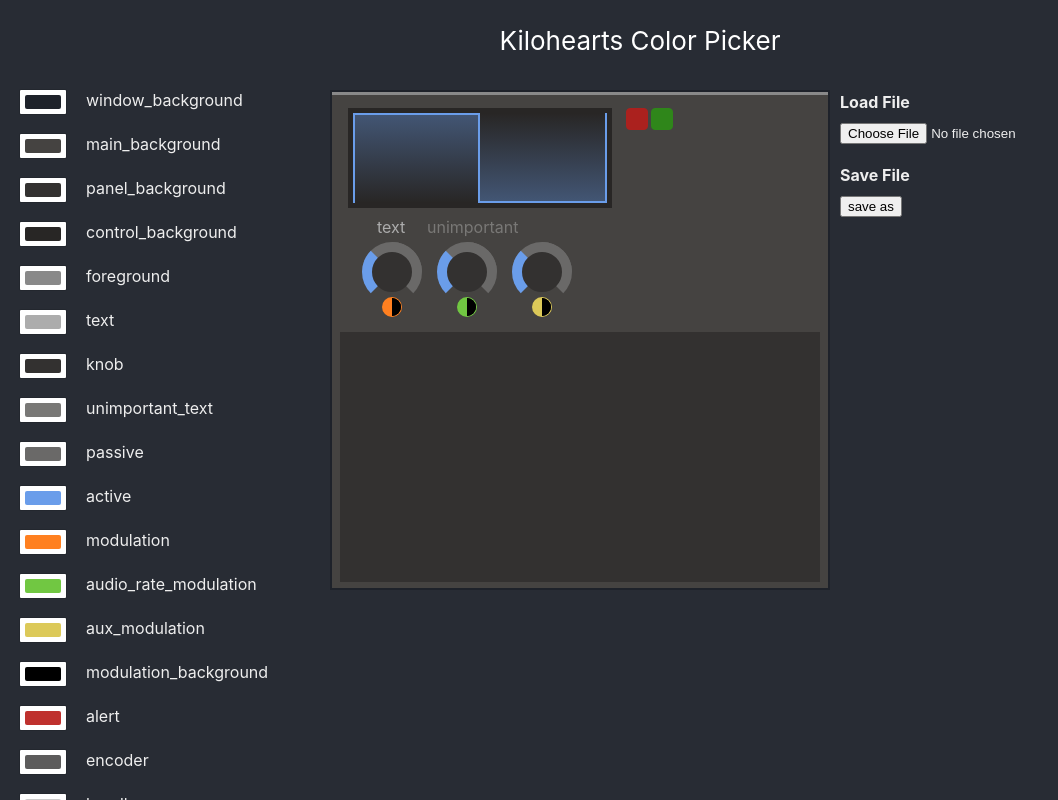
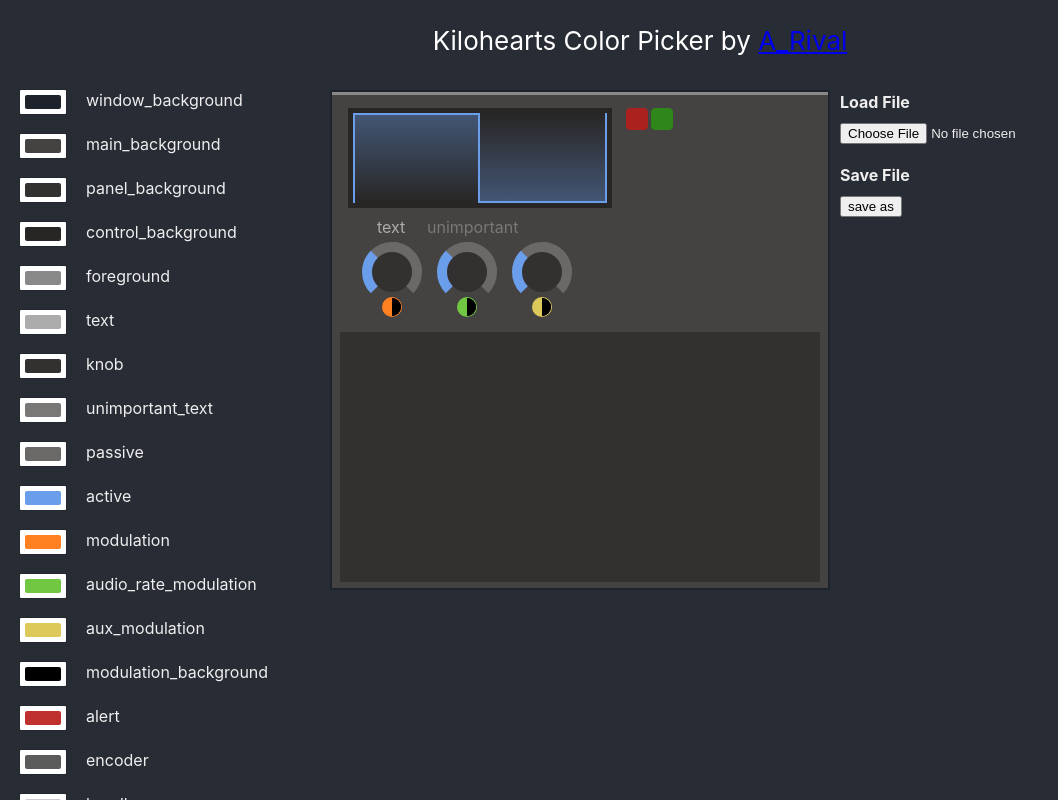
Before and after one commit to ARival/Kilocolor, a React (Create React App) app: page / in a window 1280 px wide. Shown: the whole page, without its empty margins (0-1058 px from the left). Built offline with nearby package versions, Linux system fonts and the light colour scheme.

Commit message:
added credit to title

```diff
--- a/src/App.js
+++ b/src/App.js
@@ -33,7 +33,7 @@
   return (
     <div className="App">
       <header className="App-header">
-        <p>Kilohearts Color Picker</p>
+        <p>Kilohearts Color Picker by <a href="https://twitter.com/8bitpimp" target="_blank">A_Rival</a></p>
       </header>
       <div className="main">
         <div className="left">
```
